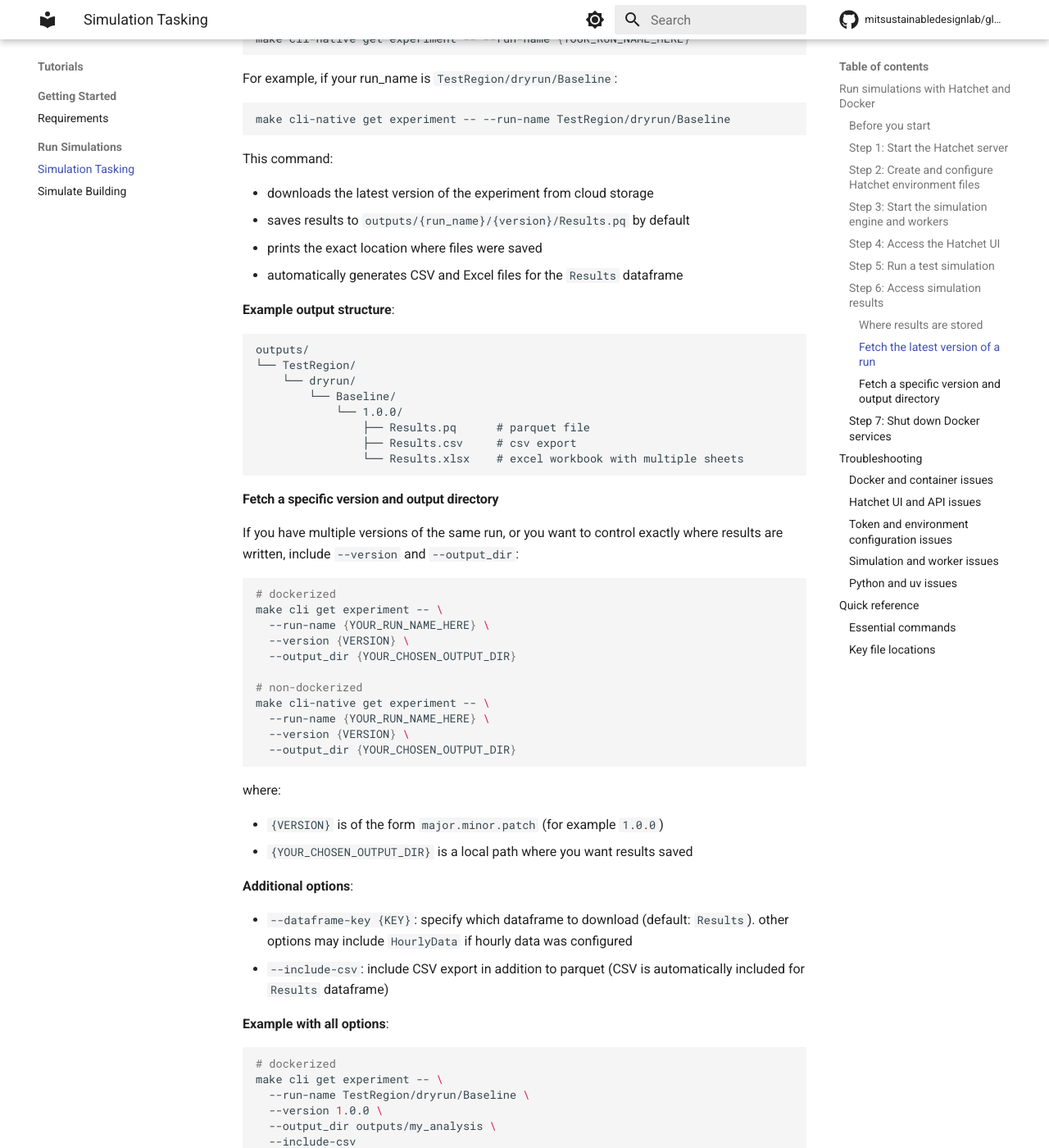
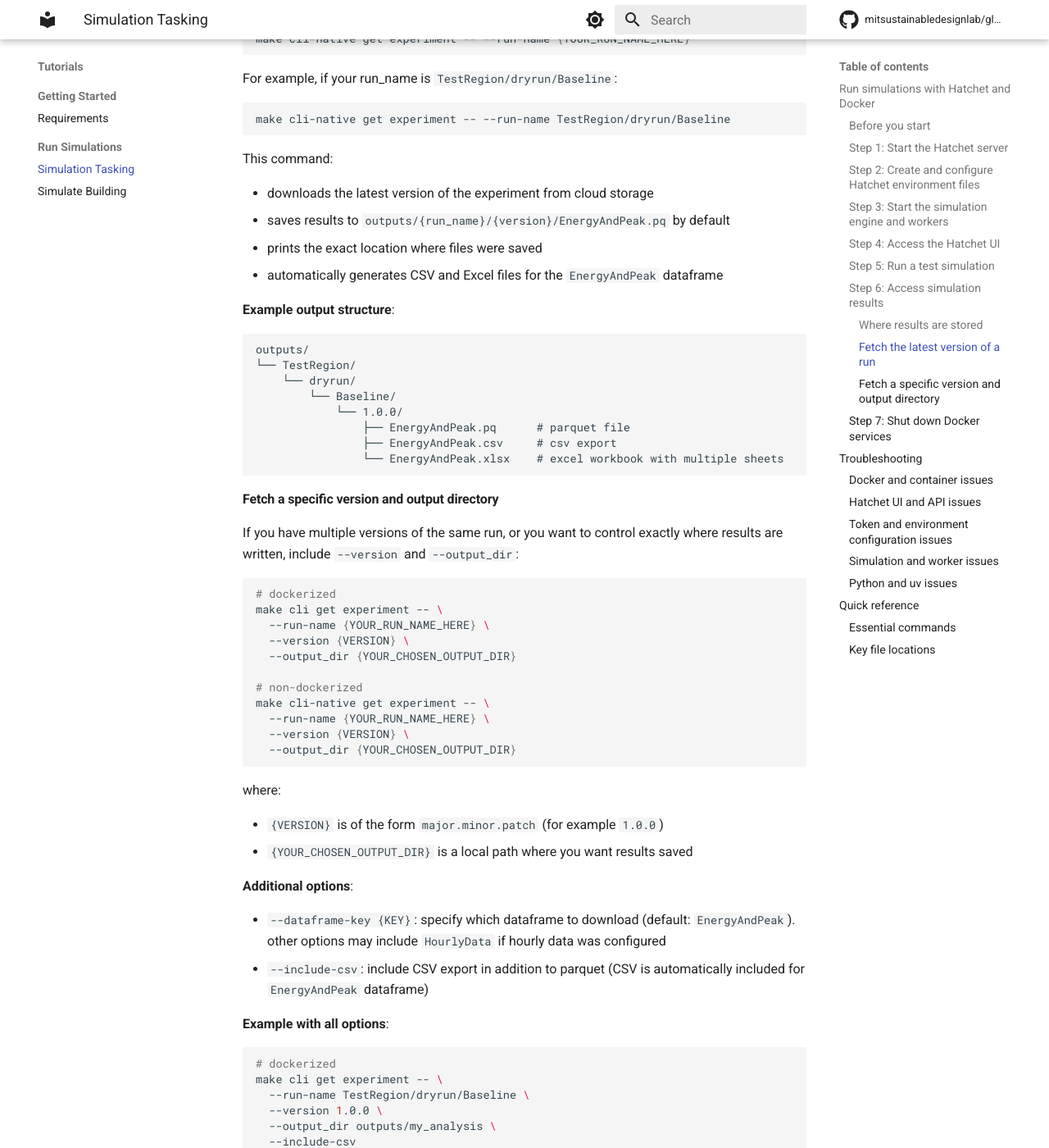
Before and after one commit to MITSustainableDesignLab/globi, an MkDocs documentation site: the page built from docs/tutorials/run-simulations/simulation_tasking.md, in a window 1280 px wide and 1400 px high, scrolled down 7671 px. Shown: the whole window at 82% size. Built offline with MkDocs 1.6.1 and Material for MkDocs 9.7.7, drawn with Linux system fonts in a browser that asks for light colours; comment, search, counter and statistics services are not loaded.

Commit message:
update docs

````diff
--- a/docs/tutorials/run-simulations/simulation_tasking.md
+++ b/docs/tutorials/run-simulations/simulation_tasking.md
@@ -338,9 +338,9 @@ make cli-native get experiment -- --run-name TestRegion/dryrun/Baseline
 This command:
 
 - downloads the latest version of the experiment from cloud storage
-- saves results to `outputs/{run_name}/{version}/Results.pq` by default
+- saves results to `outputs/{run_name}/{version}/EnergyAndPeak.pq` by default
 - prints the exact location where files were saved
-- automatically generates CSV and Excel files for the `Results` dataframe
+- automatically generates CSV and Excel files for the `EnergyAndPeak` dataframe
 
 **Example output structure**:
 
@@ -350,9 +350,9 @@ outputs/
     └── dryrun/
         └── Baseline/
             └── 1.0.0/
-                ├── Results.pq      # parquet file
-                ├── Results.csv     # csv export
-                └── Results.xlsx    # excel workbook with multiple sheets
+                ├── EnergyAndPeak.pq      # parquet file
+                ├── EnergyAndPeak.csv     # csv export
+                └── EnergyAndPeak.xlsx    # excel workbook with multiple sheets
 ```
 
 #### Fetch a specific version and output directory
@@ -380,8 +380,8 @@ where:
 
 **Additional options**:
 
-- `--dataframe-key {KEY}`: specify which dataframe to download (default: `Results`). other options may include `HourlyData` if hourly data was configured
-- `--include-csv`: include CSV export in addition to parquet (CSV is automatically included for `Results` dataframe)
+- `--dataframe-key {KEY}`: specify which dataframe to download (default: `EnergyAndPeak`). other options may include `HourlyData` if hourly data was configured
+- `--include-csv`: include CSV export in addition to parquet (CSV is automatically included for `EnergyAndPeak` dataframe)
 
 **Example with all options**:
 
````
Also changed, not shown: docs/tutorials/run-simulations/simulate_building.md (+4 -4 lines).
